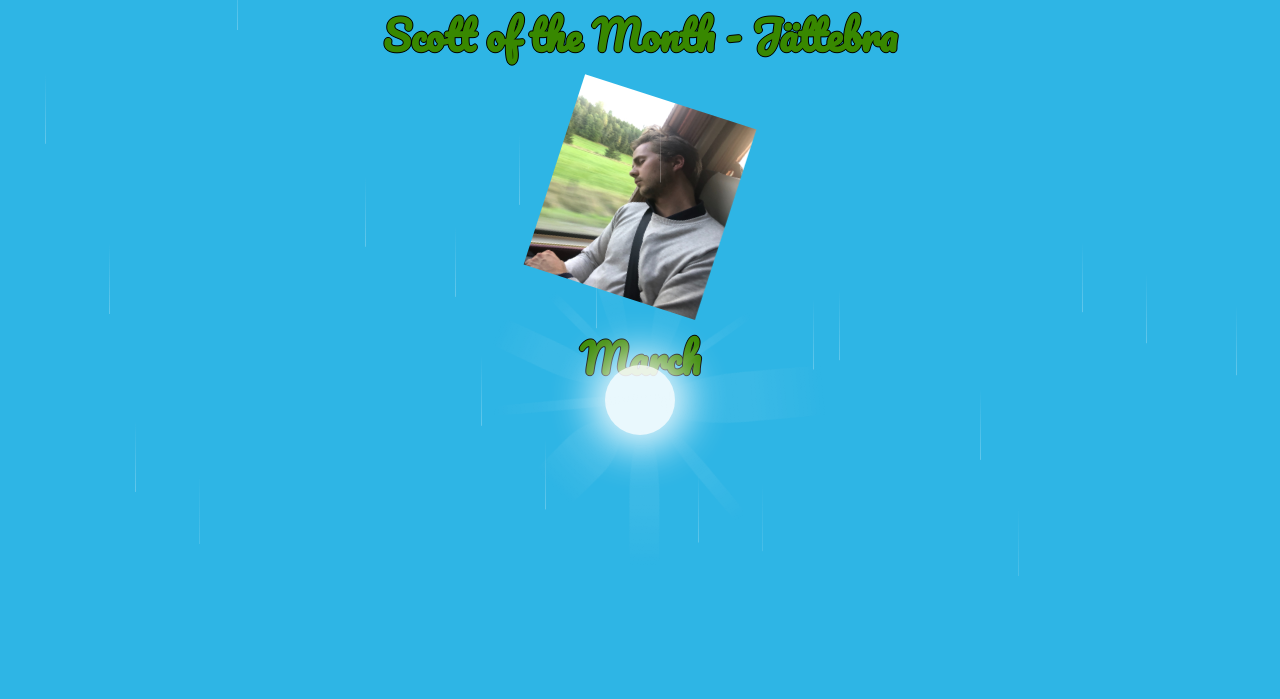
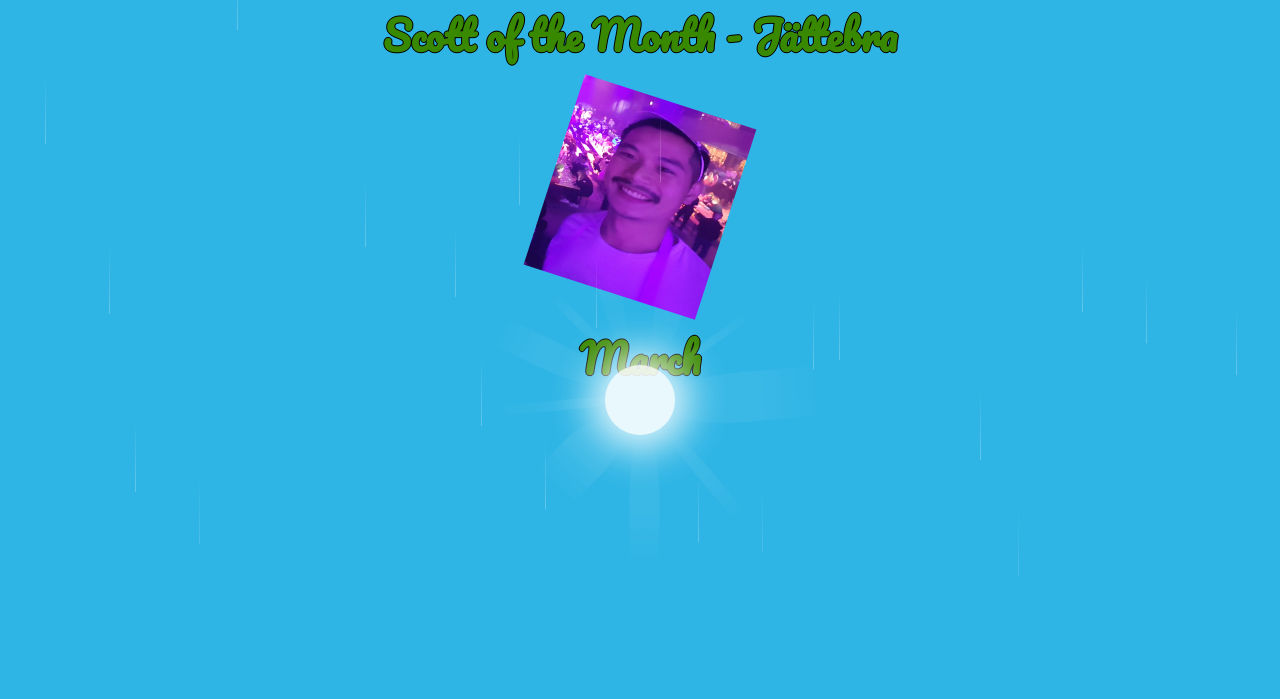
Before and after one commit to shofman/shofman.github.io, a plain HTML site: page scottofthemonth.html in a window 1280 px wide. Drawn offline with nearby package versions, Linux system fonts and the light colour scheme.

Commit message:
Actually make the switch

```diff
--- a/scottofthemonth.html
+++ b/scottofthemonth.html
@@ -412,7 +412,7 @@
     </div>
     <div class="rain front-row"></div>
     <h1 class="rainbow">Scott of the Month - Jättebra</h1>
-    <img id="me" src="./images/Gustaf.jpg" />
+    <img id="me" src="./images/Michael.jpg" />
     <h4 class="rainbow" id="month"></h4>
     <div class="rain back-row"></div>
     <h6 id="price">$3.14</h6>
```
